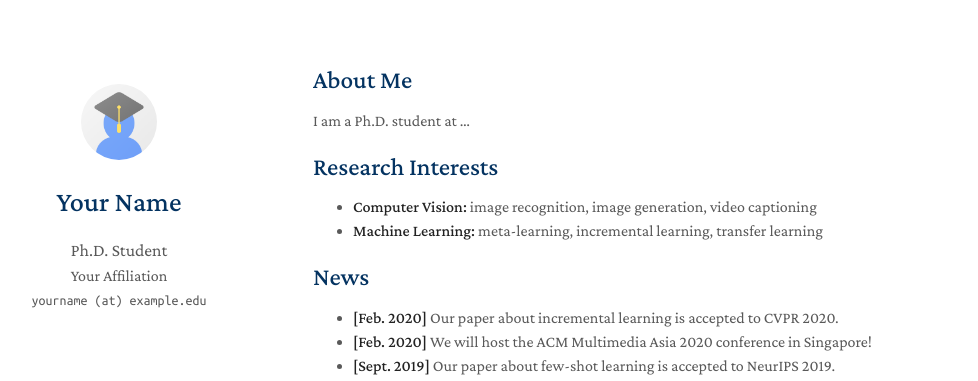
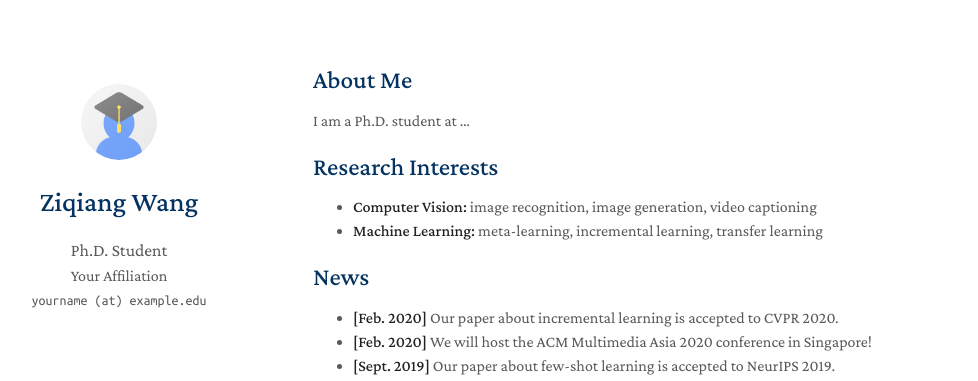
Before and after one commit to ZQiang-Wang/ZQiang-Wang.github.io, a Jekyll site: the page built from index.md, in a window 1280 px wide. Shown: the top 381 px of the page, without its empty margins (157-1135 px from the left). Built offline with Jekyll 4.4.1, drawn with Linux system fonts in a browser that asks for light colours; a style sheet for code colours, icons or effects is not loaded; our own code applies the rules of GitHub Pages for plain Markdown files.

Commit message:
Update _config.yml

```diff
--- a/_config.yml
+++ b/_config.yml
@@ -1,5 +1,5 @@
 # Basic Information
-title: Your Name
+title: Ziqiang Wang
 position: Ph.D. Student
 affiliation: Your Affiliation
 email: yourname (at) example.edu
```
